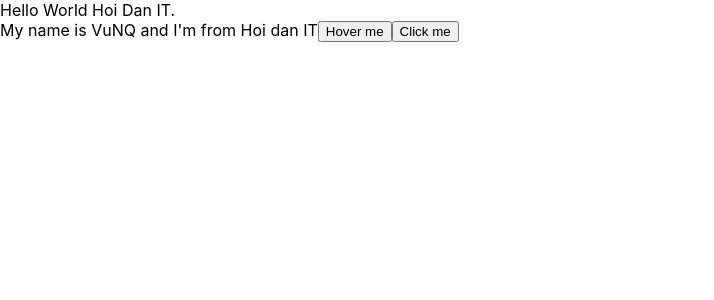
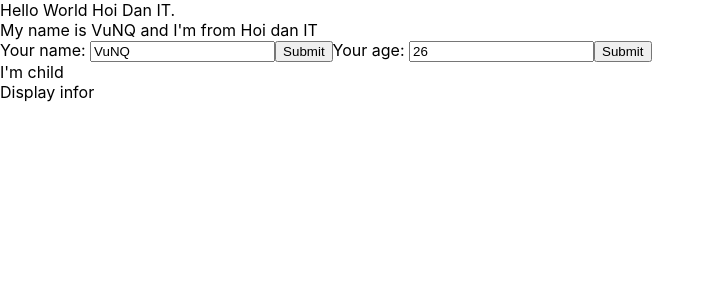
Before and after one commit to VuNQ9/test-demo-react, a React (Create React App) app: page / in a window 1280 px wide. Shown: the top 300 px of the page, without its empty margins (0-714 px from the left). Built offline with nearby package versions, Linux system fonts and the light colour scheme.

Commit message:
video 22

```diff
--- /dev/null
+++ b/src/components/DisplayInfor.js
@@ -0,0 +1,11 @@
+import React from "react";
+
+class DisplayInfor extends React.Component {
+    render() {
+        return (
+            <div>Display infor</div>
+        );
+    }
+}
+
+export default DisplayInfor;
--- a/src/components/MyComponent.js
+++ b/src/components/MyComponent.js
@@ -1,34 +1,17 @@
 //class component
 //function component
 import React from "react";
+import DisplayInfor from "./DisplayInfor";
+import UserInfor from "./UserInfor";
 
 class MyComponent extends React.Component {
-
-    state = {
-        name: "VuNQ",
-        address: "Hoi dan IT",
-        age: 26
-    };
-
-    handleClick(event) {
-        console.log(">>> Click me my button");
-        console.log("My name is ", this.state.name);
-        this.setState({
-            name: "Leo Messi"
-        })
-    }
-
-    handleOnMouseOver(event) {
-        console.log(event.pageX);
-    }
 
     //JSX
     render() {
         return (
             <div>
-                My name is {this.state.name} and I'm from  {this.state.address}
-                <button onMouseOver={this.handleOnMouseOver}>Hover me</button>
-                <button onClick={(event) => { this.handleClick(event) }}>Click me</button>
+                <UserInfor></UserInfor>
+                <DisplayInfor></DisplayInfor>
             </div>
         );
     }
--- /dev/null
+++ b/src/components/UserInfor.js
@@ -0,0 +1,64 @@
+import React from "react";
+
+class UserInfor extends React.Component {
+    state = {
+        name: "VuNQ",
+        address: "Hoi dan IT",
+        age: 26
+    };
+
+    handleClick(event) {
+        console.log(">>> Click me my button");
+        console.log("My name is ", this.state.name);
+        this.setState({
+            name: "Leo Messi"
+        })
+    }
+
+    handleOnChangeInput = (event) => {
+        this.setState({
+            name: event.target.value
+        })
+
+    }
+
+    handleOnChangeAge = (event) => {
+        this.setState({
+            name: event.target.age
+        })
+
+    }
+
+    handleOnSubmit = (event) => {
+        event.preventDefault();
+        console.log(this.state);
+    }
+
+    render() {
+        return (
+            <div>
+                My name is {this.state.name} and I'm from {this.state.address}
+                <form onSubmit={(event) => this.handleOnSubmit(event)}>
+                    <label>Your name: </label>
+                    <input
+                        value={this.state.name}
+                        type="text"
+                        onChange={(event) => this.handleOnChangeInput(event)}
+                    />
+                    <button>Submit</button>
+
+                    <label>Your age: </label>
+                    <input
+                        value={this.state.age}
+                        type="text"
+                        onChange={(event) => this.handleOnChangeAge(event)}
+                    />
+                    <button>Submit</button>
+                </form>
+                I'm child
+            </div>
+        )
+    }
+}
+
+export default UserInfor;
```
